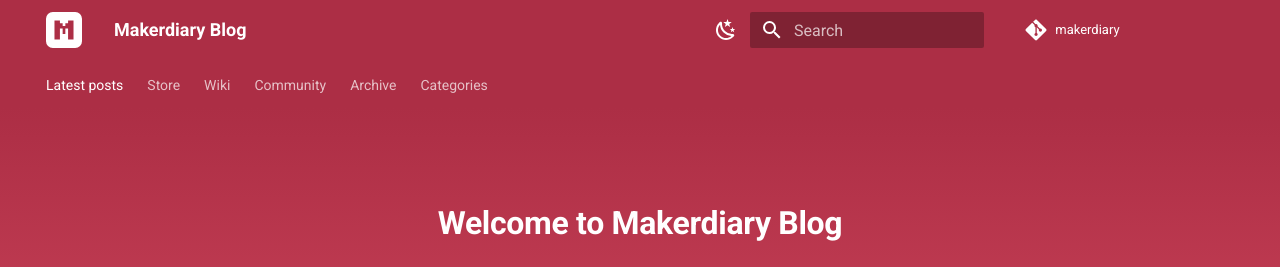
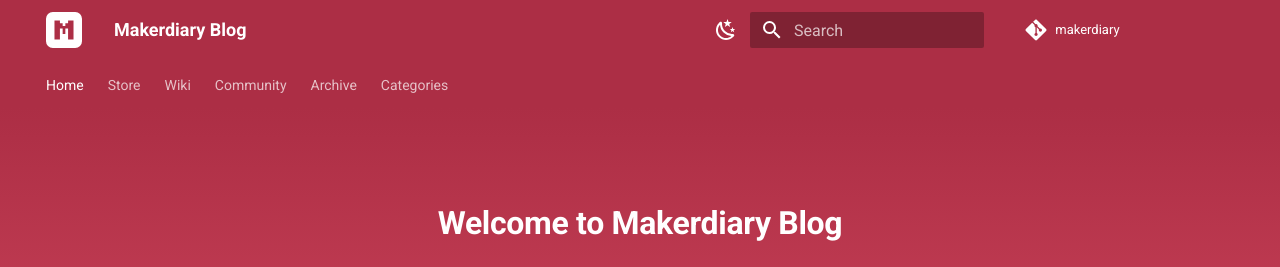
Before and after one commit to makerdiary/blog, an MkDocs documentation site: the page built from docs/index.md, in a window 1280 px wide. Shown: the top 267 px of the page. Built offline with MkDocs 1.6.1 and Material for MkDocs 9.7.7, drawn with Linux system fonts in a browser that asks for light colours.

Commit message:
Updated blog.
Signed-off-by: Zelin Cai <zelin@makerdiary.com>

```diff
--- a/docs/.overrides/test.html
+++ /dev/null
@@ -1,285 +0,0 @@
-
-{% extends "main.html" %}
-
-<!-- Render hero under tabs -->
-{% block tabs %}
-  {{ super() }}
-
-  <!-- Additional styles for landing page -->
-  <style>
-
-    /* Application header should be static for the landing page */
-    .md-header {
-      position: initial;
-    }
-
-    .md-typeset h2 {
-      font-weight: 700;
-      margin-top: 0.175em;
-    }
-
-    /* Hero section */
-    .mdx-container {
-      background: linear-gradient(to bottom, var(--md-primary-fg-color), var(--md-primary-fg-color--light) 99%, var(--md-default-bg-color) 99%);
-      background-blend-mode: lighten;
-      height: 22rem;
-      transition: all 0.2s ease-in-out;
-    }
-
-    .mdx-container .md-grid {
-      display: flex;
-      justify-content: center;
-      height: 100%;
-    }
-
-    .mdx-hero {
-      display: flex;
-      flex-flow: row-reverse nowrap;
-      align-items: center;
-      justify-content: center;
-      color: var(--md-primary-bg-color);
-    }
-
-    .mdx-hero h1 {
-      color: currentcolor;
-      font-weight: 700;
-      margin-bottom: 1rem;
-    }
-    @media screen and (max-width:29.9375em) {
-      .mdx-hero h1 {
-        font-size: 1.2rem;
-      }
-    }
-    .mdx-hero__content {
-      max-width: 80%;
-      text-align: center;
-    }
-    @media screen and (min-width:60em) {
-      .mdx-hero__content {
-        max-width: 32rem;
-        padding-top: 5vw;
-        padding-bottom: 10vw;
-      }
-
-      .mdx-hero__image {
-        order: 1;
-        transform: translateX(4rem);
-        width: 38rem
-      }
-    }
-    @media screen and (min-width:76.25em) {
-      .mdx-hero__image {
-        transform: translateX(8rem)
-      }
-    }
-    .mdx-hero .md-button {
-      border: .05rem solid;
-      border-radius: 0;
-      box-shadow: 0 0 0 .05rem var(--md-primary-bg-colo);
-      color: var(--md-primary-bg-color);
-      margin-right: .5rem;
-      margin-top: .5rem;
-      transition: box-shadow .1s ease
-    }
-    .mdx-hero .md-button:focus,
-    .mdx-hero .md-button:hover {
-      background-color: initial;
-      border-color: var(--md-primary-bg-color);
-      box-shadow: 0 0 0 .05rem var(--md-primary-bg-color)
-    }
-    .mdx-hero .md-button--primary,
-    .mdx-hero .md-button--primary:focus,
-    .mdx-hero .md-button--primary:hover {
-      background-color: var(--md-primary-bg-color);
-      border-color: var(--md-primary-bg-color);
-      color: var(--md-primary-fg-color--light)
-    }
-    .mdx-hero .md-button--primary:focus,
-    .mdx-hero .md-button--primary:hover {
-      box-shadow: 0 0 0 .05rem var(--md-primary-bg-color)
-    }
-
-    .mdx-featured-blog__viewall {
-      margin-top: 1.5rem;
-      text-align: center;
-    }
-
-    .md-post__grid {
-      grid-gap: 1.6rem 1.4rem;
-      display: grid;
-      grid-template-columns: repeat(auto-fit,minmax(16rem,1fr));
-      margin: 1em 0
-    }
-
-    .md-post__grid.md-post__cards>ol,.md-post__grid.md-post__cards>ul {
-      display: contents
-    }
-
-    .md-post__grid.md-post__cards h2 {
-      margin: 0.5rem 0;
-      font-size: 0.9rem;
-    }
-
-    .md-post__grid.md-post__cards a {
-      color: var(--md-default-fg-color);
-    }
-    .md-post__grid.md-post__cards a:hover {
-      color: var(--md-primary-fg-color);
-    }
-
-    .article_link:hover .twemoji {
-      transform: translateX(0.2rem);
-    }
-
-    .md-post__grid.md-post__cards>ol>li,.md-post__grid.md-post__cards>ul>li,.md-post__grid>.md-post__card {
-      border: .05rem solid var(--md-default-fg-color--lightest);
-      border-radius: .1rem;
-      display: block;
-      margin: 0;
-      padding: .8rem;
-      transition: border .25s,box-shadow .25s
-    }
-
-    .md-post__grid.md-post__cards>ol>li:focus-within,.md-post__grid.md-post__cards>ol>li:hover,.md-post__grid.md-post__cards>ul>li:focus-within,.md-post__grid.md-post__cards>ul>li:hover,.md-post__grid>.md-post__card:focus-within,.md-post__grid>.md-post__card:hover {
-      border-color: #0000;
-      box-shadow: var(--md-shadow-z2)
-    }
-
-  </style>
-
-  <!-- Hero for landing page -->
-  {% if config.theme.hero %}
-    <section class="mdx-container">
-      <div class="md-grid md-typeset">
-        <div class="mdx-hero">
-          <div class="mdx-hero__content">
-            <h1>{{ config.theme.hero.title }}</h1>
-            <p>{{ config.theme.hero.description }}</p>
-            {% if config.theme.hero.button_primary %}
-              <a
-                href="{{ config.theme.hero.button_primary.link | url }}"
-                title="{{ config.theme.hero.button_primary.label | e }}"
-                class="md-button md-button--primary"
-              >
-                {{ config.theme.hero.button_primary.label }}
-              </a>
-            {% endif %}
-            {% if config.theme.hero.button_secondary %}
-              <a
-                href="{{ config.theme.hero.button_secondary.link | url }}"
-                title="{{ config.theme.hero.button_secondary.label | e }}"
-                class="md-button"
-              >
-                {{ config.theme.hero.button_secondary.label }}
-              </a>
-            {% endif %}
-          </div>
-        </div>
-      </div>
-    </section>
-  {% endif %}
-{% endblock %}
-
-<!-- Page content -->
-
-{% block content %}
-
-  <!-- Header -->
-  <header class="md-typeset">
-    {{ page.content }}
-  </header>
-
-  <!-- Latest Posts -->
-  <div class="md-post__grid md-post__cards">
-    <ul>
-      {% for post in posts %}
-        <li>
-          {% set cover = "/" ~ post.meta.cover %}
-          {% set time = post.config.readtime %}
-          <img src="{{ cover }}" alt="{{ post.meta.title | e }}" loading="lazy">
-          {{ post.content }}
-          <header class="md-post__header">
-
-            <!-- Post authors -->
-            {% if post.authors %}
-              <nav class="md-post__authors md-typeset">
-                {% for author in post.authors %}
-                  <span class="md-author">
-                    <img src="{{ author.avatar }}" alt="{{ author.name }}" />
-                  </span>
-                {% endfor %}
-              </nav>
-            {% endif %}
-
-            <!-- Post metadata -->
-            <div class="md-post__meta md-meta">
-              <ul class="md-meta__list">
-
-                <!-- Post date -->
-                <li class="md-meta__item">
-                  <time datetime="{{ post.config.date.created }}">
-                    {{- post.config.date.created | date -}}
-                  </time>
-                  {#- Collapse whitespace -#}
-                </li>
-
-                <!-- Post categories -->
-                {% if post.categories %}
-                  <li class="md-meta__item">
-                    {{ lang.t("blog.categories.in") }}
-                    {% for category in post.categories %}
-                      <a
-                        href="{{ category.url | url }}"
-                        class="md-meta__link"
-                      >
-                        {{- category.title -}}
-                      </a>
-                      {%- if loop.revindex > 1 %}, {% endif -%}
-                    {% endfor -%}
-                  </li>
-                {% endif %}
-
-                <!-- Post readtime -->
-                {% if post.config.readtime %}
-                  {% set time = post.config.readtime %}
-                  <li class="md-meta__item">
-                    {% if time == 1 %}
-                      {{ lang.t("readtime.one") }}
-                    {% else %}
-                      {{ lang.t("readtime.other") | replace("#", time) }}
-                    {% endif %}
-                  </li>
-                {% endif %}
-              </ul>
-
-              <!-- Draft marker -->
-              {% if post.config.draft %}
-                <span class="md-draft">
-                  {{ lang.t("blog.draft") }}
-                </span>
-              {% endif %}
-            </div>
-          </header>
-          <!-- <small>
-            <span class="twemoji">{% include ".icons/octicons/calendar-24.svg" %}</span>
-            {{- post.config.date.created | date -}} .
-            <span class="twemoji">{% include ".icons/octicons/clock-24.svg" %}</span>
-            {% if time == 1 %}
-              {{ lang.t("readtime.one") }}
-            {% else %}
-              {{ lang.t("readtime.other") | replace("#", time) }}
-            {% endif %}
-          </small> -->
-        </li>
-      {% endfor %}
-    </ul>
-  </div>
-
-  <!-- Pagination -->
-  {% if pagination %}
-    {% block pagination %}
-      {% include "partials/pagination.html" %}
-    {% endblock %}
-  {% endif %}
-
-{% endblock %}
--- a/docs/index.md
+++ b/docs/index.md
@@ -1,6 +1,6 @@
 ---
 template: blog.html
-title: Latest posts
+title: Home
 hide:
   - navigation
   - toc
```
Also changed, not shown: 1 other file.
